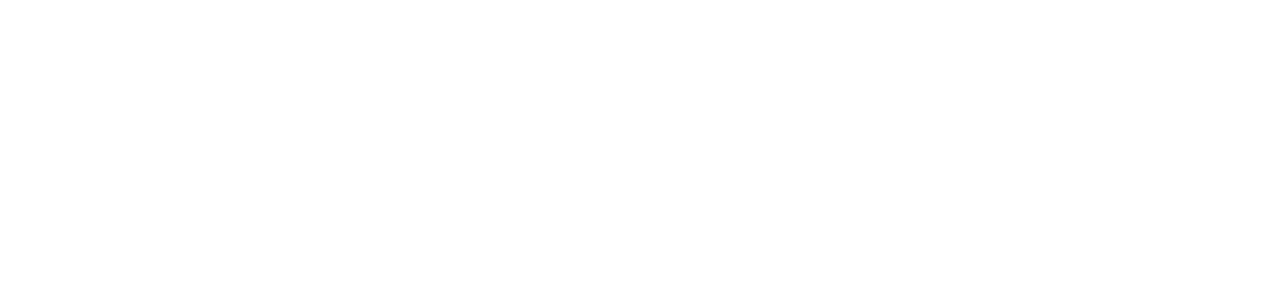
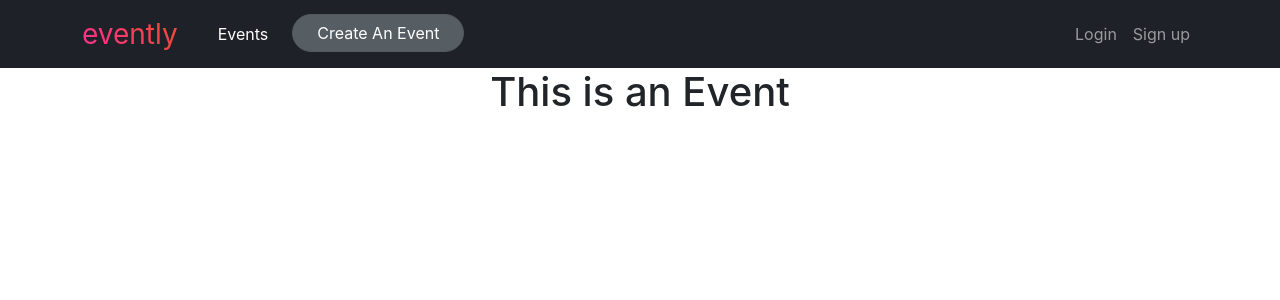
Before and after one commit to farhandesign/astro-frontend, a React (Create React App) app: page /event in a window 1280 px wide. Shown: the top 300 px of the page. Built offline with nearby package versions, Linux system fonts and the light colour scheme.

Commit message:
added a single event route

```diff
--- a/src/App.js
+++ b/src/App.js
@@ -4,6 +4,7 @@ import './App.css';
 import Home from './Pages/Home/Home';
 import SignupPage from './Pages/Auth/SignupPage';
 import LayoutRoute from './Pages/LayoutRoute';
+import Event from './Pages/Events/Event';
 import CreateEvent from './Pages/Events/CreateEvent';
 
 function App() {
@@ -14,6 +15,7 @@ function App() {
 					<LayoutRoute path="/" exact={true} component={Home} />
 					<LayoutRoute path="/signup" exact={true} component={SignupPage} />
 					<LayoutRoute path="/create-event" exact={true} component={CreateEvent} />
+					<LayoutRoute path="/event" exact={true} component={Event} />
 				</Switch>
 			</BrowserRouter>
 		</div>
--- /dev/null
+++ b/src/Pages/Events/Event.js
@@ -0,0 +1,11 @@
+import React from 'react';
+
+const Event = () => {
+	return (
+		<div>
+			<h1>This is an Event</h1>
+		</div>
+	);
+};
+
+export default Event;
```
